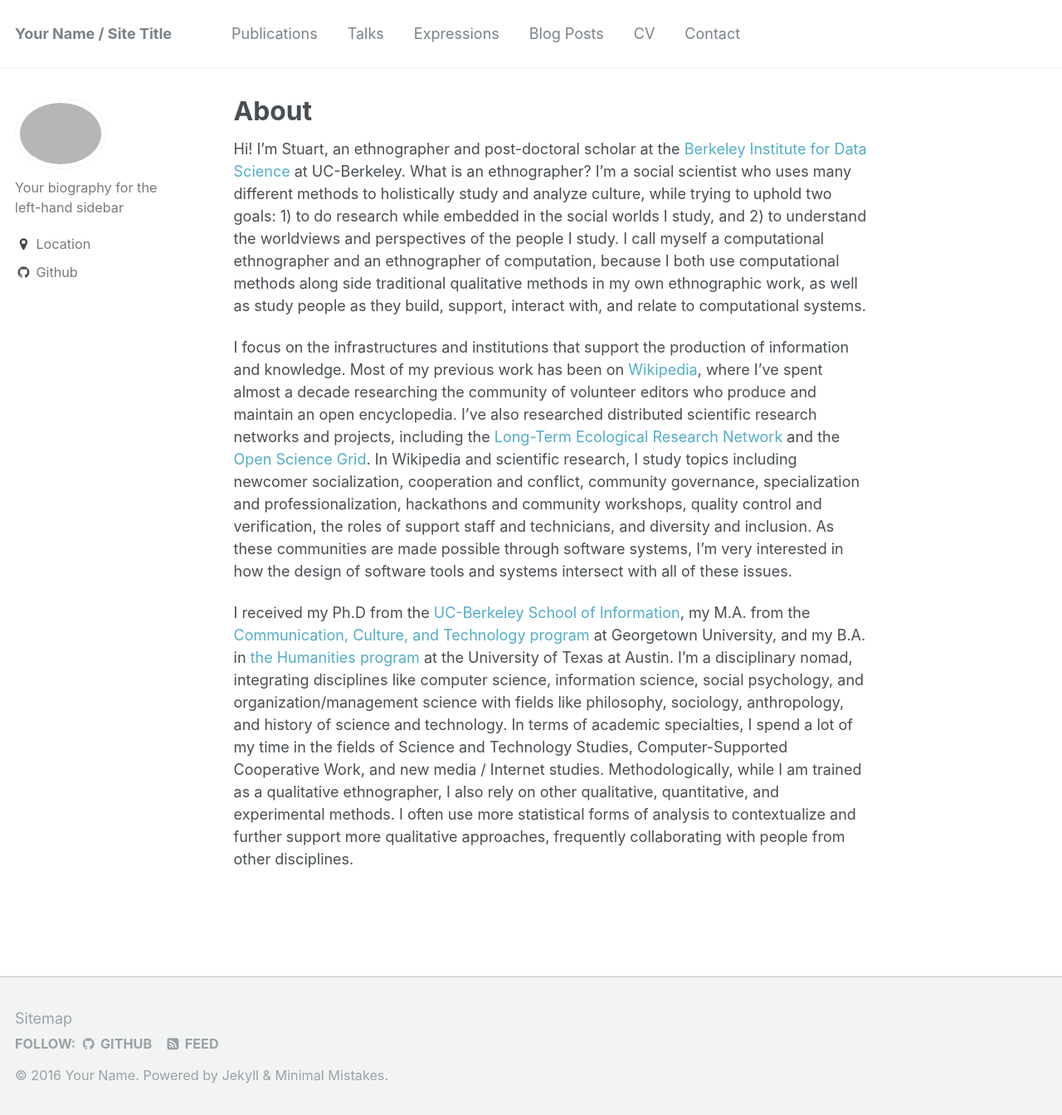
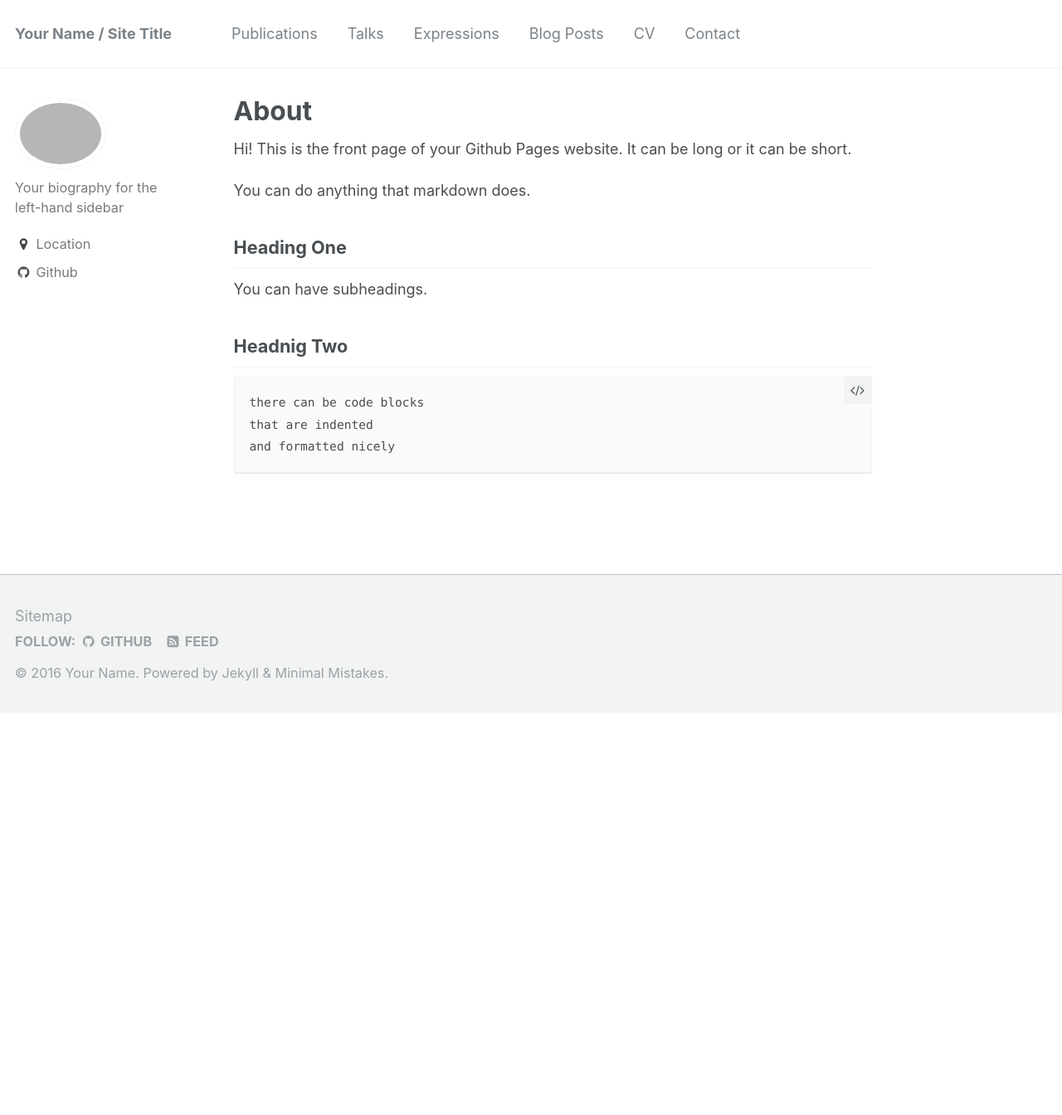
Before and after one commit to ChirayuSalgarkar/ChirayuSalgarkar.github.io, a Jekyll site: the page built from _pages/about.md, in a window 1280 px wide. Shown: the whole page at 83% size. Built offline with Jekyll 4.4.1, drawn with Linux system fonts in a browser that asks for light colours; after the commit the page ends 900 px from its top, so only the background shows below that.

Commit message:
genericize about

```diff
--- a/_pages/about.md
+++ b/_pages/about.md
@@ -10,8 +10,17 @@ redirect_from:
 
 {% include base_path %}
 
-Hi! I’m Stuart, an ethnographer and post-doctoral scholar at the [Berkeley Institute for Data Science](http://bids.berkeley.edu) at UC-Berkeley. What is an ethnographer? I’m a social scientist who uses many different methods to holistically study and analyze culture, while trying to uphold two goals: 1) to do research while embedded in the social worlds I study, and 2) to understand the worldviews and perspectives of the people I study. I call myself a computational ethnographer and an ethnographer of computation, because I both use computational methods along side traditional qualitative methods in my own ethnographic work, as well as study people as they build, support, interact with, and relate to computational systems.
+Hi! This is the front page of your Github Pages website. It can be long or it can be short.
 
-I focus on the infrastructures and institutions that support the production of information and knowledge. Most of my previous work has been on [Wikipedia](http://enwp.org/Wikipedia), where I’ve spent almost a decade researching the community of volunteer editors who produce and maintain an open encyclopedia. I’ve also researched distributed scientific research networks and projects, including the [Long-Term Ecological Research Network](https://lternet.edu/) and the [Open Science Grid](https://www.opensciencegrid.org/). In Wikipedia and scientific research, I study topics including newcomer socialization, cooperation and conflict, community governance, specialization and professionalization, hackathons and community workshops, quality control and verification, the roles of support staff and technicians, and diversity and inclusion. As these communities are made possible through software systems, I’m very interested in how the design of software tools and systems intersect with all of these issues.
+You can do anything that markdown does.
 
-I received my Ph.D from the [UC-Berkeley School of Information](http://ischool.berkeley.edu), my M.A. from the [Communication, Culture, and Technology program](http://cct.georgetown.edu) at Georgetown University, and my B.A. in [the Humanities program](https://liberalarts.utexas.edu/humanities/) at the University of Texas at Austin. I’m a disciplinary nomad, integrating disciplines like computer science, information science, social psychology, and organization/management science with fields like philosophy, sociology, anthropology, and history of science and technology. In terms of academic specialties, I spend a lot of my time in the fields of Science and Technology Studies, Computer-Supported Cooperative Work, and new media / Internet studies.  Methodologically, while I am trained as a qualitative ethnographer, I also rely on other qualitative, quantitative, and experimental methods. I often use more statistical forms of analysis to contextualize and further support more qualitative approaches, frequently collaborating with people from other disciplines.
+Heading One
+--------
+You can have subheadings.
+
+Headnig Two
+--------
+
+    there can be code blocks
+    that are indented
+    and formatted nicely
```
